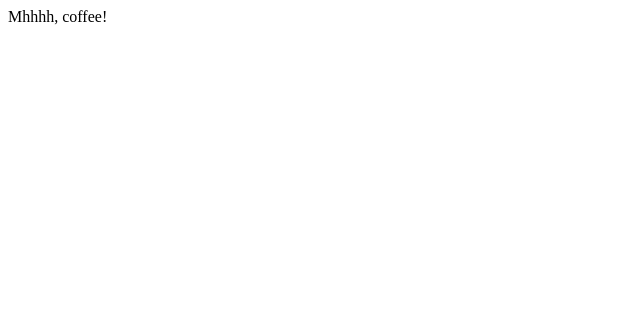
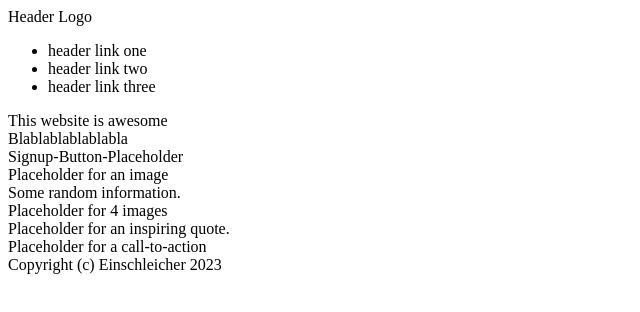
Before and after one commit to Einschleicher/odin-landing-page, a plain HTML site: page index.html in a window 1280 px wide. Shown: the whole page, without its empty margins (0-640 px from the left). Drawn offline with Linux system fonts and the light colour scheme.

Commit message:
Add basic div sections

```diff
--- a/index.html
+++ b/index.html
@@ -7,6 +7,35 @@
     <title>I do like coffee. A lot.</title>
 </head>
 <body>
-    Mhhhh, coffee!
+
+    <div class="header">
+        <div class="logo">Header Logo</div>
+        <div class="links">
+            <ul>
+                <li>header link one</li>
+                <li>header link two</li>
+                <li>header link three</li>
+            </ul>
+        </div>
+    </div>
+    <div class="hero">
+        <div class="hero-text">This website is awesome<br>Blablablablablabla<br>Signup-Button-Placeholder</div>
+        <div class="hero-image">Placeholder for an image</div>
+    </div>
+
+    <div class="info">
+    Some random information.<br>Placeholder for 4 images
+    </div>
+
+    <div class="quote">
+    Placeholder for an inspiring quote.
+    </div>
+
+    <div class="call-to-action">
+    Placeholder for a call-to-action
+    </div>
+
+    <div class="footer">Copyright (c) Einschleicher 2023</div>
+
 </body>
 </html>
```
